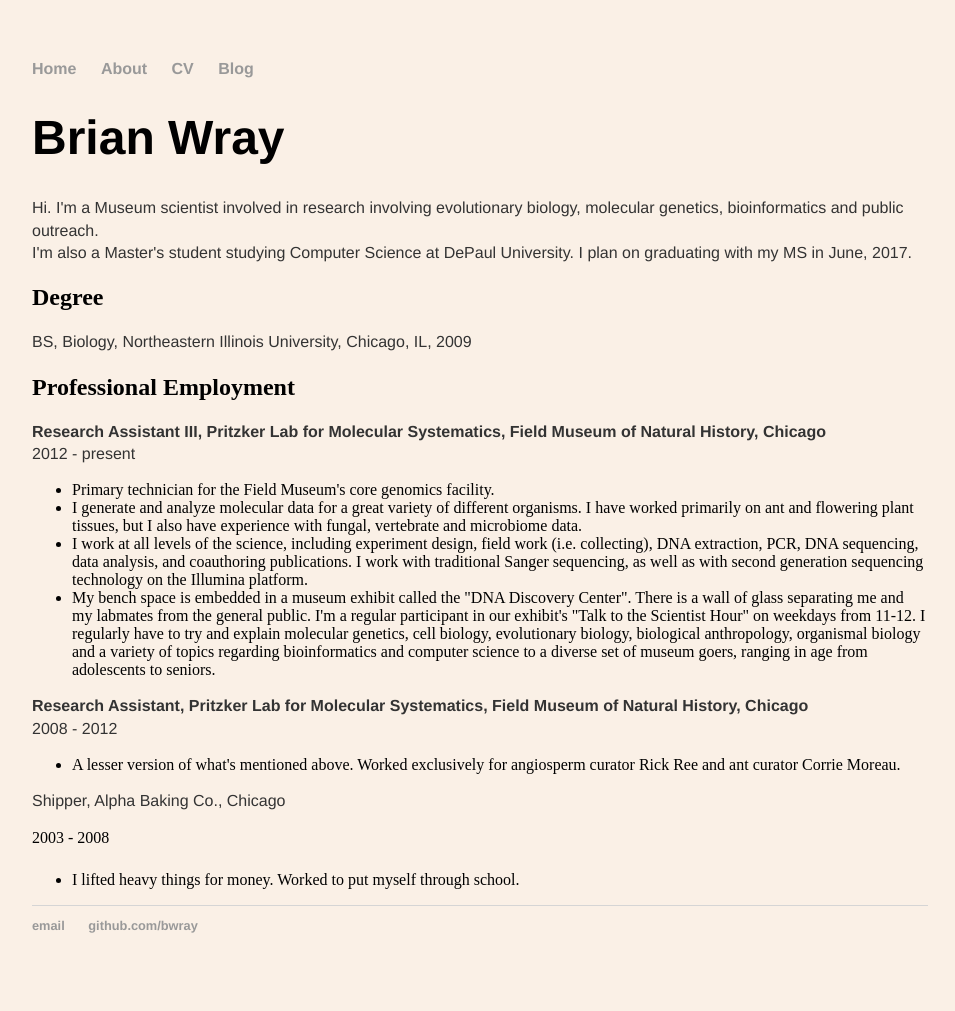
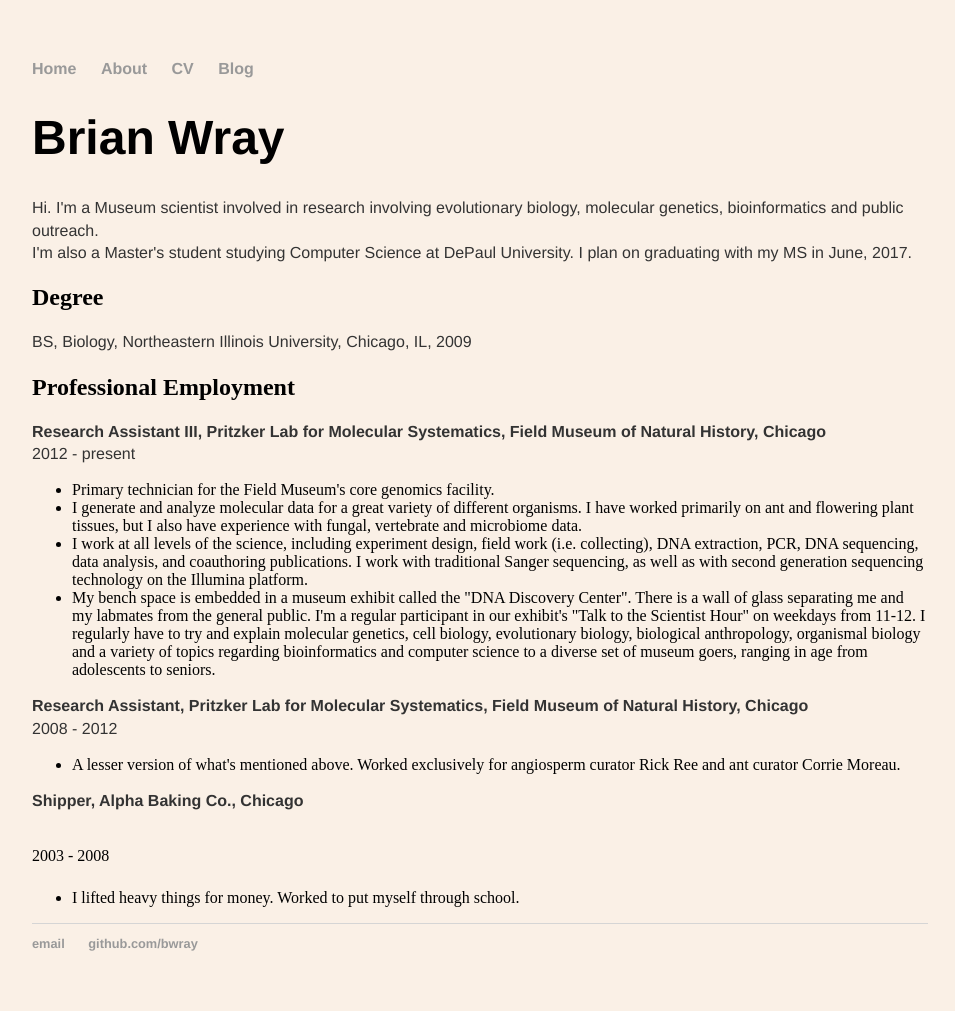
Before and after one commit to bwray/bwray.github.io, a Jekyll site: the page built from cv/index.html, in a window 1280 px wide. Shown: the whole page, without its empty margins (160-1115 px from the left). Built offline with Jekyll 4.4.1, drawn with Linux system fonts in a browser that asks for light colours.

Commit message:
playing with html on the cv

```diff
--- a/cv/index.html
+++ b/cv/index.html
@@ -35,8 +35,8 @@
 	<li>A lesser version of what's mentioned above. Worked exclusively for angiosperm curator Rick Ree and ant curator Corrie Moreau. </li>
 	</ul>
 
-	<p style = "font-family: helvetica; font-size: 100%">Shipper, Alpha Baking Co., Chicago</p>
-	2003 - 2008</p>
+	<p style = "font-family: helvetica; font-size: 100%"><strong>Shipper, Alpha Baking Co., Chicago</strong></p>
+	<br/>2003 - 2008</p>
 	<ul>
 	<li>I lifted heavy things for money. Worked to put myself through school.</li>
 	</ul>
```
